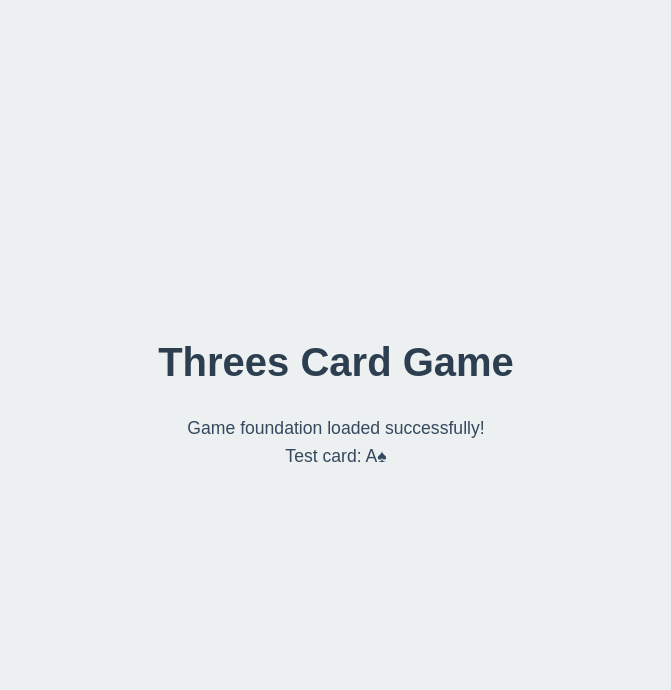
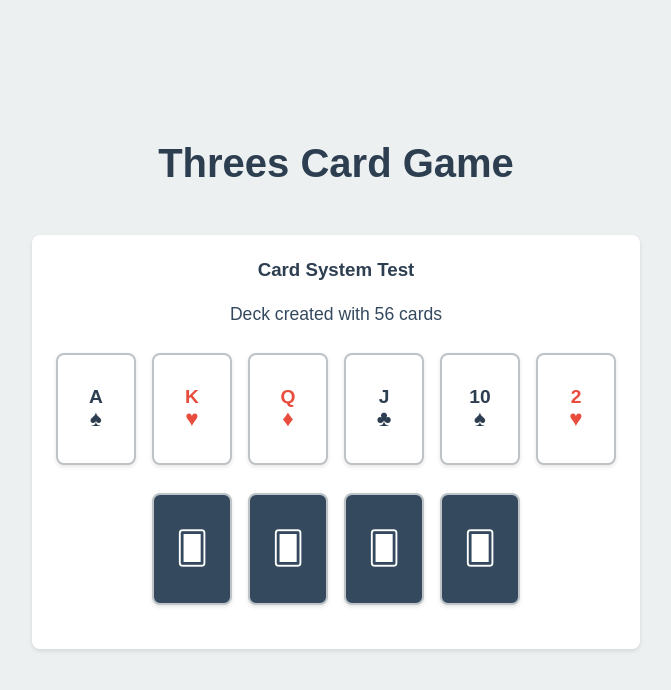
Before and after one commit to douglasdollars/threes, a plain HTML site: page index.html in a window 1280 px wide. Shown: the whole page, without its empty margins (304-975 px from the left). Drawn offline with Linux system fonts and the light colour scheme.

Commit message:
feat: implement enhanced card system with styling and utility functions (Step 2 complete)

```diff
--- a/game.js
+++ b/game.js
@@ -13,10 +13,80 @@ class Card {
         this.id = `${rank}-${suit}`;
     }
 
+    // Get card value for comparison (2=14, A=13, K=12, etc.)
+    getValue() {
+        const rankValues = {
+            '2': 14, 'A': 13, 'K': 12, 'Q': 11, 'J': 10,
+            '10': 10, '9': 9, '8': 8, '7': 7, '6': 6, '5': 5, '4': 4, '3': 3
+        };
+        return rankValues[this.rank] || 0;
+    }
+
     // Get card display string
     toString() {
         return `${this.rank}${this.suit}`;
     }
+
+    // Check if this is a red suit
+    isRed() {
+        return this.suit === '♥' || this.suit === '♦';
+    }
+
+    // Check if this is a black suit
+    isBlack() {
+        return this.suit === '♠' || this.suit === '♣';
+    }
+}
+
+// Utility Functions
+
+// Create a full 52-card deck
+function createDeck() {
+    const deck = [];
+    for (const suit of CARD_SUITS) {
+        for (const rank of CARD_RANKS) {
+            deck.push(new Card(rank, suit));
+        }
+    }
+    return deck;
+}
+
+// Fisher-Yates shuffle implementation
+function shuffleDeck(deck) {
+    const shuffled = [...deck]; // Create a copy
+    for (let i = shuffled.length - 1; i > 0; i--) {
+        const j = Math.floor(Math.random() * (i + 1));
+        [shuffled[i], shuffled[j]] = [shuffled[j], shuffled[i]];
+    }
+    return shuffled;
+}
+
+// Create DOM element for a card
+function renderCard(card, faceDown = false) {
+    const cardElement = document.createElement('div');
+    cardElement.className = 'card';
+    cardElement.dataset.cardId = card.id;
+
+    if (faceDown) {
+        cardElement.classList.add('face-down');
+        cardElement.innerHTML = '<div class="card-back">🂠</div>';
+    } else {
+        cardElement.classList.add('face-up');
+        if (card.isRed()) {
+            cardElement.classList.add('red-suit');
+        } else {
+            cardElement.classList.add('black-suit');
+        }
+
+        cardElement.innerHTML = `
+            <div class="card-content">
+                <div class="card-rank">${card.rank}</div>
+                <div class="card-suit">${card.suit}</div>
+            </div>
+        `;
+    }
+
+    return cardElement;
 }
 
 // Basic card creation function
@@ -30,15 +100,59 @@ document.addEventListener('DOMContentLoaded', function() {
     console.log('Card ranks:', CARD_RANKS);
     console.log('Card suits:', CARD_SUITS);
 
-    // Test card creation
+    // Test card creation and deck functions
     const testCard = createCard('A', '♠');
-    console.log('Test card created:', testCard.toString());
+    console.log('Test card created:', testCard.toString(), 'Value:', testCard.getValue());
 
-    // Update the app container to show we're ready
+    // Test deck creation and shuffling
+    const deck = createDeck();
+    console.log('Full deck created:', deck.length, 'cards');
+
+    const shuffledDeck = shuffleDeck(deck);
+    console.log('Deck shuffled. First 5 cards:', shuffledDeck.slice(0, 5).map(c => c.toString()));
+
+    // Create test display
     const app = document.getElementById('app');
     app.innerHTML = `
         <h1>Threes Card Game</h1>
-        <p>Game foundation loaded successfully!</p>
-        <p>Test card: ${testCard.toString()}</p>
+        <div class="test-area">
+            <h3>Card System Test</h3>
+            <p>Deck created with ${deck.length} cards</p>
+            <div class="card-container" id="sample-cards">
+                <!-- Sample cards will be rendered here -->
+            </div>
+            <div class="card-container" id="face-down-cards">
+                <!-- Face-down cards will be rendered here -->
+            </div>
+        </div>
     `;
+
+    // Render sample cards for testing
+    const sampleCardsContainer = document.getElementById('sample-cards');
+    const faceDownContainer = document.getElementById('face-down-cards');
+
+    // Show some face-up cards (different suits and ranks)
+    const sampleCards = [
+        createCard('A', '♠'), createCard('K', '♥'), createCard('Q', '♦'),
+        createCard('J', '♣'), createCard('10', '♠'), createCard('2', '♥')
+    ];
+
+    sampleCards.forEach(card => {
+        const cardElement = renderCard(card, false);
+        sampleCardsContainer.appendChild(cardElement);
+    });
+
+    // Show some face-down cards
+    for (let i = 0; i < 4; i++) {
+        const cardElement = renderCard(shuffledDeck[i], true);
+        faceDownContainer.appendChild(cardElement);
+    }
+
+    // Add click event to test card selection
+    document.addEventListener('click', function(e) {
+        if (e.target.closest('.card.face-up')) {
+            const card = e.target.closest('.card');
+            card.classList.toggle('selected');
+        }
+    });
 });
--- a/styles.css
+++ b/styles.css
@@ -75,3 +75,104 @@ p {
 .mb-20 {
     margin-bottom: 20px;
 }
+
+/* Card Styling */
+.card {
+    width: var(--card-width);
+    height: var(--card-height);
+    background-color: var(--card-background);
+    border: 2px solid var(--card-border);
+    border-radius: var(--border-radius);
+    display: flex;
+    align-items: center;
+    justify-content: center;
+    cursor: pointer;
+    transition: all 0.2s ease;
+    box-shadow: var(--shadow);
+    user-select: none;
+    position: relative;
+    margin: 4px;
+}
+
+.card:hover {
+    transform: translateY(-2px);
+    box-shadow: 0 4px 8px rgba(0, 0, 0, 0.15);
+}
+
+.card.selected {
+    border-color: var(--accent-color);
+    background-color: #e8f4fd;
+    transform: translateY(-4px);
+}
+
+.card.face-up {
+    background-color: white;
+}
+
+.card.face-down {
+    background-color: var(--secondary-color);
+    color: white;
+}
+
+.card-content {
+    display: flex;
+    flex-direction: column;
+    align-items: center;
+    justify-content: center;
+    height: 100%;
+    width: 100%;
+}
+
+.card-rank {
+    font-size: 1.2rem;
+    font-weight: bold;
+    line-height: 1;
+    text-align: center;
+}
+
+.card-suit {
+    font-size: 1.4rem;
+    line-height: 1;
+    text-align: center;
+    margin-top: 2px;
+}
+
+.card-back {
+    font-size: 2rem;
+    color: white;
+    text-align: center;
+}
+
+/* Suit Colors */
+.card.red-suit {
+    color: var(--red-suit);
+}
+
+.card.black-suit {
+    color: var(--black-suit);
+}
+
+/* Card Container for layout */
+.card-container {
+    display: flex;
+    flex-wrap: wrap;
+    gap: 8px;
+    margin: 20px 0;
+    justify-content: center;
+    align-items: center;
+}
+
+/* Test Area Styling */
+.test-area {
+    background-color: white;
+    padding: 20px;
+    border-radius: var(--border-radius);
+    box-shadow: var(--shadow);
+    margin: 20px 0;
+    text-align: center;
+}
+
+.test-area h3 {
+    color: var(--primary-color);
+    margin-bottom: 15px;
+}
```
Also changed, not shown: 1 other file.
